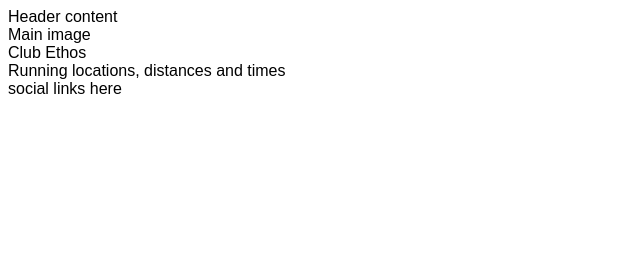
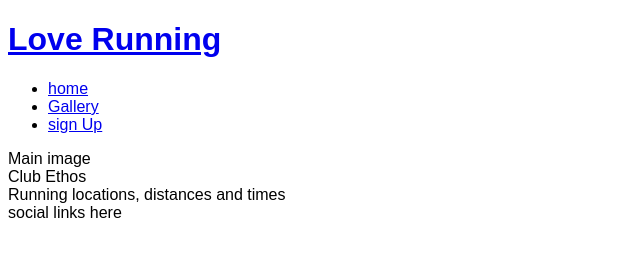
Before and after one commit to Mahsak89/love-running, a plain HTML site: page index.html in a window 1280 px wide. Shown: the whole page, without its empty margins (0-640 px from the left). Drawn offline with Linux system fonts and the light colour scheme.

Commit message:
Add basic header structure

```diff
--- a/index.htm
+++ b/index.html
@@ -1,5 +1,6 @@
 <!DOCTYPE html>
 <html lang="en">
+
 <head>
     <meta charset="UTF-8">
     <meta http-equiv="X-UA-Compatible" content="IE=edge">
@@ -10,8 +11,26 @@
     <link rel="stylesheet" href="assets/css/style.css">
     <title>Love Running</title>
 </head>
+
 <body>
-    <header>Header content</header>
+    <header>
+        <a href="index.html">
+            <h1>Love Running</h1>
+        </a>
+        <nav>
+            <ul>
+                <li>
+                    <a href="index.html">home</a>
+                </li>
+                <li>
+                    <a href="#">Gallery</a>
+                </li>
+                <li>
+                    <a href="#">sign Up</a>
+                </li>
+            </ul>
+        </nav>
+    </header>
     <section>
         Main image
     </section>
@@ -25,4 +44,5 @@
         social links here
     </footer>
 </body>
+
 </html>
```
